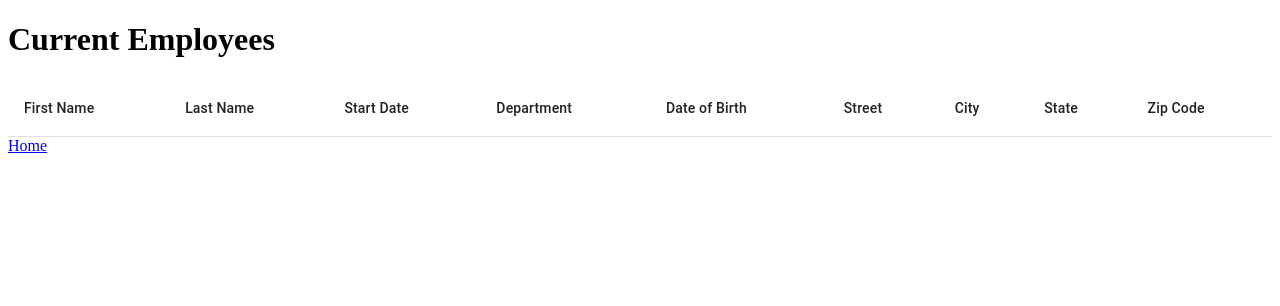
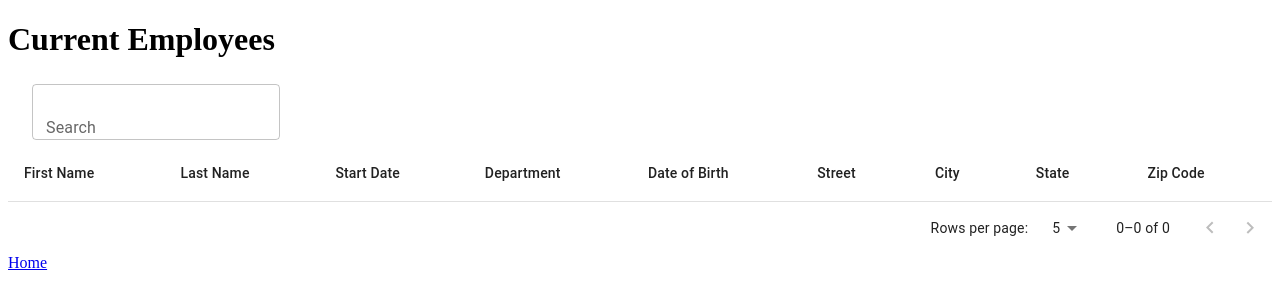
Before and after one commit to glajoux/HRnet-LajouxGuillaume_14_14032022, a React (Create React App) app: page /liste in a window 1280 px wide. Shown: the top 306 px of the page. Built offline with nearby package versions, Linux system fonts and the light colour scheme.

Commit message:
ajout du composant Modal via paquet npm

```diff
--- a/package.json
+++ b/package.json
@@ -12,6 +12,7 @@
     "@testing-library/user-event": "^13.5.0",
     "date-fns": "^2.28.0",
     "immer": "^9.0.12",
+    "modal-gl-component": "^0.1.0",
     "modal-gl-react-component": "^1.0.0",
     "react": "^17.0.2",
     "react-datepicker": "^4.7.0",
--- a/src/components/table/TableMui.jsx
+++ b/src/components/table/TableMui.jsx
@@ -1,4 +1,3 @@
-import React from "react";
 import {
   TableBody,
   TableCell,
@@ -8,36 +7,75 @@ import {
 } from "@mui/material";
 import useTable from "./useTable";
 import { columns } from "../../utils/columns";
+import { useState } from "react";
 import { useSelector } from "react-redux";
 import { selectEmployee } from "../../redux/selectors/selectors";
 
-function TableMui(props) {
+function TableMui() {
   const dataState = useSelector(selectEmployee);
-  console.log(dataState.employe);
 
-  const { TblContainer, TblHead } = useTable(dataState, columns);
+  const [filterFunction, setFilterFunction] = useState({
+    fn: (items) => {
+      return items;
+    },
+  });
+  const { TblContainer, TblHead, TblPagination, dataAfterPagingAndSorting } =
+    useTable(dataState, columns, filterFunction);
+
+  const handleChange = (e) => {
+    let target = e.target;
+    setFilterFunction({
+      fn: (items) => {
+        if (target.value === "") {
+          return items;
+        } else {
+          return items.filter(
+            (word) =>
+              word.firstName.toLowerCase().includes(target.value) ||
+              word.lastName.toLowerCase().includes(target.value) ||
+              word.startDate.includes(target.value) ||
+              word.department.toLowerCase().includes(target.value) ||
+              word.dateOfBirth.includes(target.value) ||
+              word.street.toLowerCase().includes(target.value) ||
+              word.city.toLowerCase().includes(target.value) ||
+              word.state.toLowerCase().includes(target.value) ||
+              word.zipCode.includes(target.value)
+          );
+        }
+      },
+    });
+  };
 
   return (
-    <div className="tableau">
+    <>
+      <Toolbar>
+        <TextField
+          className="inputSearch"
+          name="search"
+          label="Search"
+          onChange={handleChange}
+        />
+      </Toolbar>
       <TblContainer>
         <TblHead />
         <TableBody>
-          {dataState.employe.map((employee) => (
+          {dataAfterPagingAndSorting().map((employee) => (
             <TableRow key={employee.id}>
               <TableCell>{employee.firstName}</TableCell>
               <TableCell>{employee.lastName}</TableCell>
+              <TableCell>{employee.startDate}</TableCell>
+              <TableCell>{employee.department}</TableCell>
               <TableCell>{employee.dateOfBirth}</TableCell>
-              <TableCell>{employee.startDate}</TableCell>
               <TableCell>{employee.street}</TableCell>
               <TableCell>{employee.city}</TableCell>
               <TableCell>{employee.state}</TableCell>
               <TableCell>{employee.zipCode}</TableCell>
-              <TableCell>{employee.department}</TableCell>
             </TableRow>
           ))}
         </TableBody>
       </TblContainer>
-    </div>
+      <TblPagination />
+    </>
   );
 }
 
--- a/src/components/table/useTable.jsx
+++ b/src/components/table/useTable.jsx
@@ -1,4 +1,4 @@
-import React from "react";
+import React, { useState } from "react";
 import {
   Table,
   TableCell,
@@ -9,25 +9,106 @@ import {
 } from "@mui/material";
 
 function useTable(data, columns, filterFunction) {
-  const TblContainer = (props) => {
-    return <Table>{props.children}</Table>;
-  };
+  const pages = [5, 10, 25];
+  const [page, setPage] = useState(0);
+  const [rowsPerPage, setRowsPerPage] = useState(pages[page]);
+  const [order, setOrder] = useState();
+  const [orderBy, setOrderBy] = useState();
+
+  const TblContainer = (props) => <Table>{props.children}</Table>;
 
   const TblHead = (props) => {
+    const handleSortRequest = (cellId) => {
+      const isAsc = orderBy === cellId && order === "asc";
+      setOrder(isAsc ? "desc" : "asc");
+      setOrderBy(cellId);
+    };
+
     return (
       <TableHead>
         <TableRow>
           {columns.map((column) => (
-            <TableCell key={column.id}>{column.name}</TableCell>
+            <TableCell
+              key={column.id}
+              sortDirection={orderBy === column.id ? order : false}
+            >
+              <TableSortLabel
+                active={orderBy === column.id}
+                direction={orderBy === column.id ? order : "asc"}
+                onClick={() => {
+                  handleSortRequest(column.id);
+                }}
+              >
+                {column.name}
+              </TableSortLabel>
+            </TableCell>
           ))}
         </TableRow>
       </TableHead>
     );
   };
 
+  const handleChangePage = (e, newPage) => {
+    setPage(newPage);
+  };
+
+  const handleChangeRowsPerPage = (e) => {
+    setRowsPerPage(parseInt(e.target.value, 10));
+    setPage(0);
+  };
+
+  const TblPagination = () => (
+    <TablePagination
+      component="div"
+      page={page}
+      rowsPerPageOptions={pages}
+      rowsPerPage={rowsPerPage}
+      count={data.employe.length}
+      onPageChange={handleChangePage}
+      onRowsPerPageChange={handleChangeRowsPerPage}
+    />
+  );
+
+  function stableSort(array, comparator) {
+    const stabilizedThis = array.map((el, index) => [el, index]);
+    stabilizedThis.sort((a, b) => {
+      const order = comparator(a[0], b[0]);
+      if (order !== 0) {
+        return order;
+      }
+      return a[1] - b[1];
+    });
+    return stabilizedThis.map((el) => el[0]);
+  }
+
+  function getComparator(order, orderBy) {
+    return order === "desc"
+      ? (a, b) => descendingComparator(a, b, orderBy)
+      : (a, b) => -descendingComparator(a, b, orderBy);
+  }
+
+  function descendingComparator(a, b, orderBy) {
+    if (b[orderBy] < a[orderBy]) {
+      return -1;
+    }
+    if (b[orderBy] > a[orderBy]) {
+      return 1;
+    }
+    return 0;
+  }
+
+  const dataAfterPagingAndSorting = () => {
+    return stableSort(
+      filterFunction.fn(data.employe),
+      getComparator(order, orderBy)
+    ).slice(page * rowsPerPage, (page + 1) * rowsPerPage);
+  };
+
   return {
     TblContainer,
     TblHead,
+    TblPagination,
+    dataAfterPagingAndSorting,
   };
 }
 
--- a/src/index.css
+++ b/src/index.css
@@ -39,3 +39,12 @@ option {
 button {
   margin-top: 1.5rem;
 }
+
+tr:nth-child(even) {
+  background-color: #ddd;
+}
+
+tbody {
+  border-bottom: 2px solid black;
+  border-top: 2px solid black;
+}
--- a/src/pages/CreateEmployee.jsx
+++ b/src/pages/CreateEmployee.jsx
@@ -4,10 +4,11 @@ import DatePicker from "react-datepicker";
 import "react-datepicker/dist/react-datepicker.css";
 import states from "../data/states";
 import Select from "../components/Select";
-import Modal from "../components/modal/Modal";
+// import Modal from "../components/modal/Modal";
 import { useDispatch } from "react-redux";
 import { addEmployee } from "../redux/actions/actionEmployed";
 import { v4 as uuidv4 } from "uuid";
+import { Modal } from "modal-gl-component/dist/index";
 
 function CreateEmployee(props) {
   const dispatch = useDispatch();
@@ -30,6 +31,7 @@ function CreateEmployee(props) {
   const [zipCode, setZipCode] = useState();
   const [department, setDepartment] = useState("Sales");
   const [id, setId] = useState(uuidv4());
+  const [errorForumlaire, setErrorFormulaire] = useState(true);
 
   const [modal, setModal] = useState(false);
 
@@ -63,7 +65,7 @@ function CreateEmployee(props) {
   };
 
   const submitFormulaire = () => {
-    console.log(employeeToSaved.birthDate);
+    console.log(errorForumlaire);
     const employeToStore = {
       ...employeeToSaved,
       dateOfBirth: dateOfBirth
@@ -73,12 +75,28 @@ function CreateEmployee(props) {
         ? `${startDate.getDate()}/${startDate.getMonth()}/${startDate.getFullYear()}`
         : "",
     };
+    if (
+      firstName === "" ||
+      lastName === "" ||
+      dateOfBirth === "" ||
+      startDate === "" ||
+      street === "" ||
+      city === "" ||
+      state === "" ||
+      zipCode === "" ||
+      department === ""
+    ) {
+      setErrorFormulaire(true);
+      setModal(!modal);
+    } else {
+      setErrorFormulaire(false);
       dispatch(addEmployee(employeToStore));
       setId(uuidv4());
       setModal(!modal);
       resetFormulaire();
       setStartDate("");
       setBirthDate("");
+    }
   };
 
   return (
@@ -173,7 +191,11 @@ function CreateEmployee(props) {
         <button onClick={submitFormulaire}>Save</button>
       </div>
       <Modal state={modal} close={closeModal}>
+        {errorForumlaire ? (
+          <p>Merci de remplir tout les champs</p>
+        ) : (
           <p>Employee Created!</p>
+        )}
       </Modal>
     </div>
   );
```
Also changed, not shown: 1 other file (tests, documents, lock files or other folders). Lines whose indentation alone changed are shown as unchanged.
